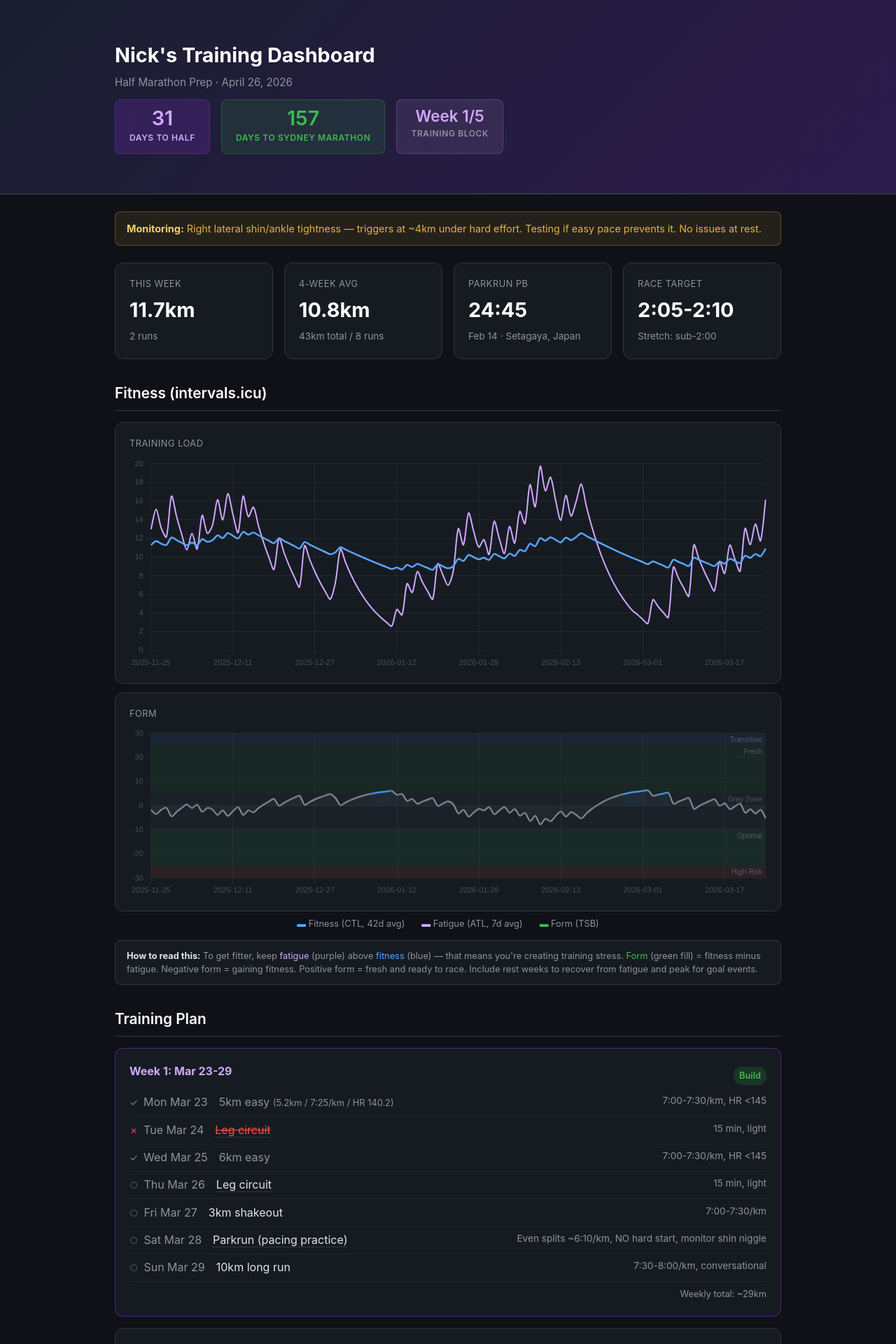
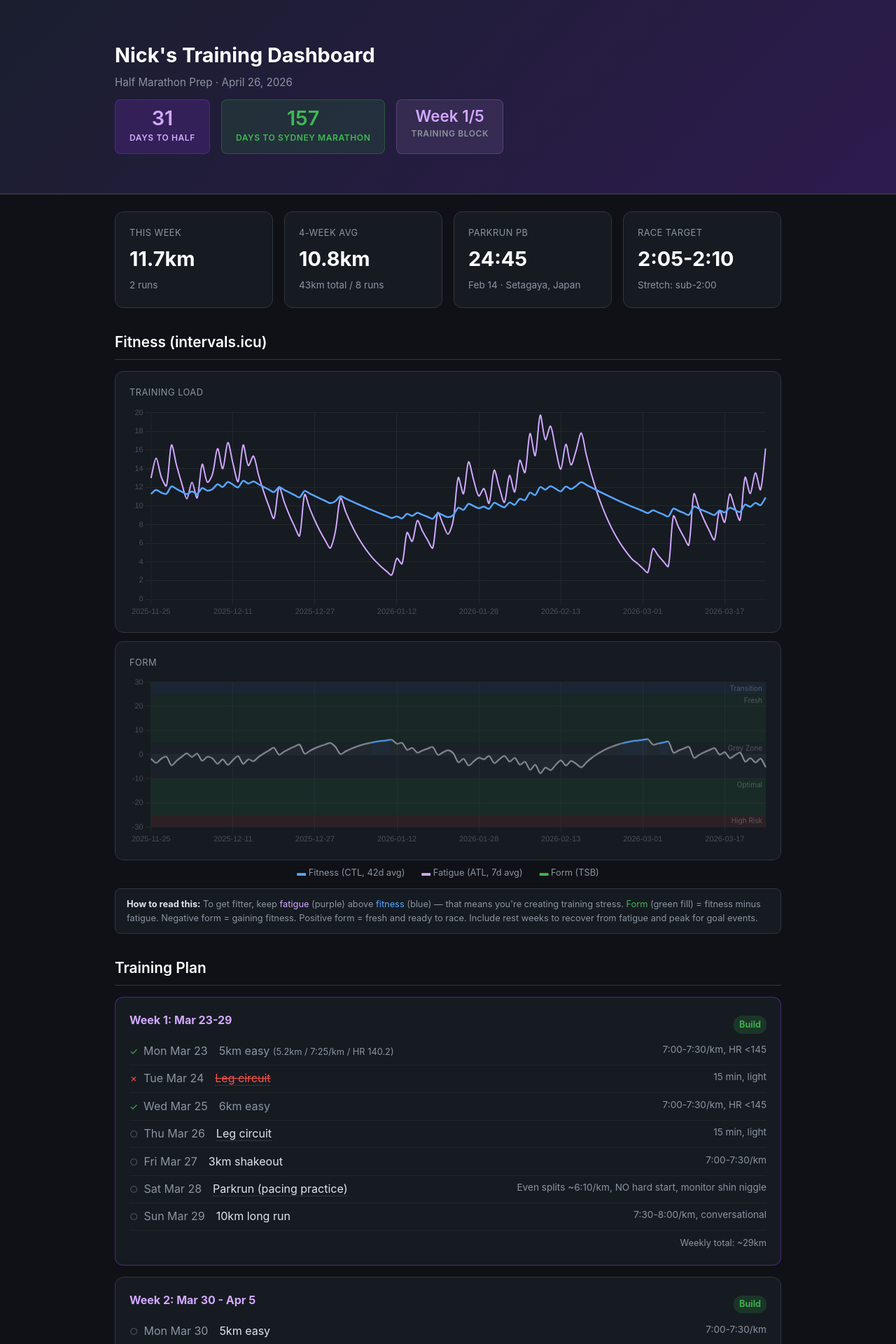
Before and after one commit to xelfer/xelfer.github.io, a Jekyll site: the page running/index.html, which Jekyll copies as it is, in a window 1280 px wide. Shown: the top 1920 px of the page at 70% size. Built offline with Jekyll 4.4.1, drawn with Linux system fonts in a browser that asks for light colours; some of the changed text lies outside the part shown.

Commit message:
Update training dashboard - 2026-03-25

```diff
--- a/running/index.html
+++ b/running/index.html
@@ -275,16 +275,6 @@
         }
         .principle .rule { color: #d2a8ff; font-weight: 600; font-size: 0.9rem; }
         .principle .detail { color: #8b949e; font-size: 0.85rem; }
-        .niggle-banner {
-            background: rgba(227, 179, 65, 0.1);
-            border: 1px solid rgba(227, 179, 65, 0.3);
-            border-radius: 8px;
-            padding: 0.75rem 1rem;
-            margin-bottom: 1.5rem;
-            font-size: 0.9rem;
-            color: #e3b341;
-        }
-        .niggle-banner strong { color: #f0d06e; }
         .updated {
             text-align: center;
             color: #484f58;
@@ -325,9 +315,6 @@
     </div>
     <div class="container">
 
-        <div class="niggle-banner">
-            <strong>Monitoring:</strong> Right lateral shin/ankle tightness &mdash; triggers at ~4km under hard effort. Testing if easy pace prevents it. No issues at rest.
-        </div>
 
         <div class="stats-grid">
             <div class="stat-card">
```
Also changed, not shown: other parts of running/index.html (+1 -1 lines).
